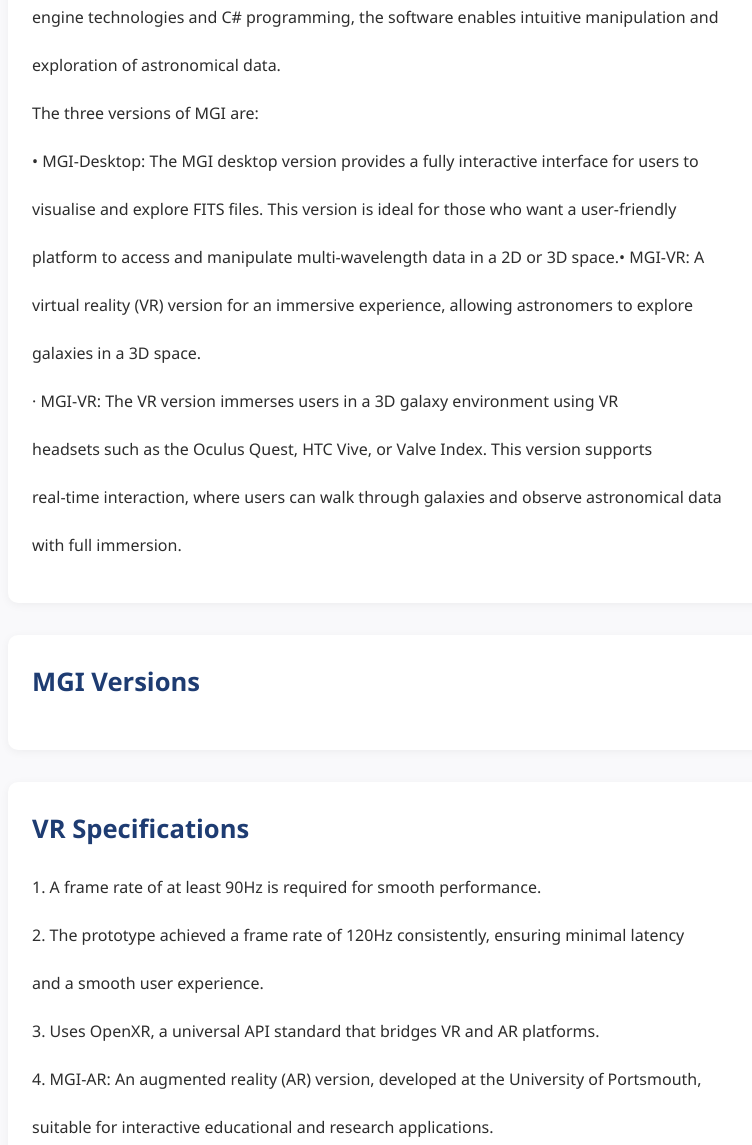
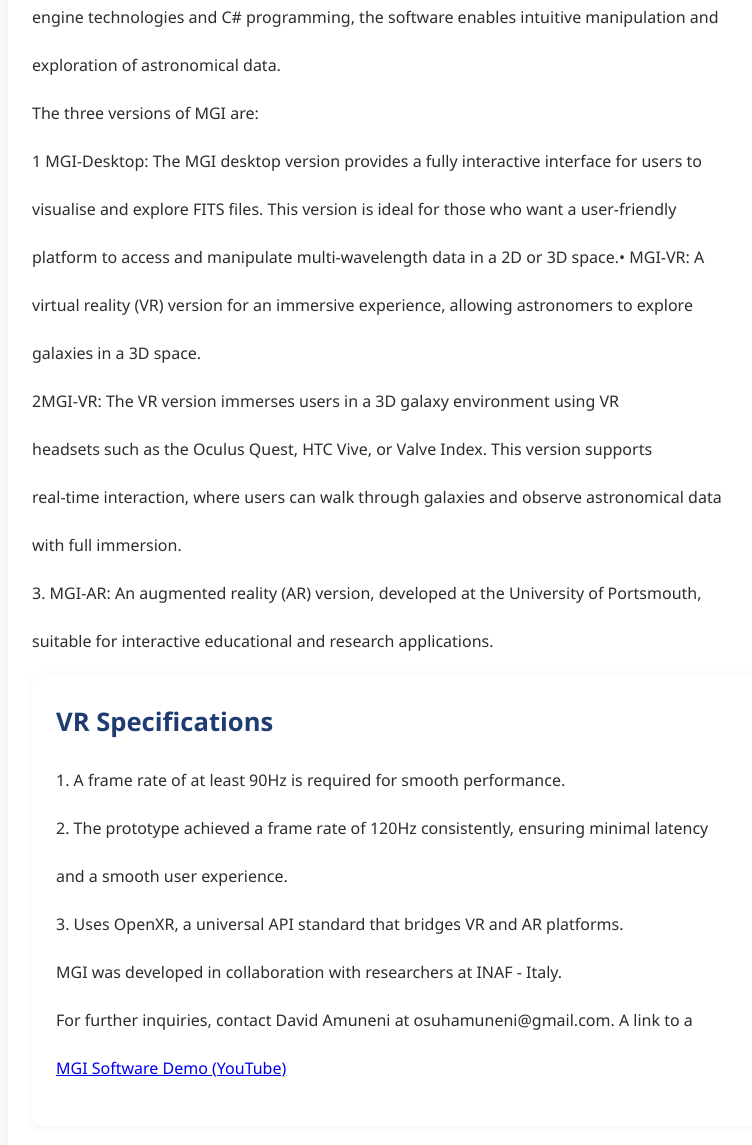
Before and after one commit to osuhamuneni/MGI-User-Manual, a plain HTML site: page index.html in a window 1280 px wide. Shown: the part 1312-2457 px from the top of the page, without its empty margins (152-904 px from the left). Drawn offline with Linux system fonts and the light colour scheme.

Commit message:
Update index.html

```diff
--- a/index.html
+++ b/index.html
@@ -49,28 +49,24 @@
 <p style="text-align: justify;">engine technologies and C# programming, the software enables intuitive manipulation and</p>
 <p style="text-align: justify;">exploration of astronomical data.</p>
 <p style="text-align: justify;">The three versions of MGI are:</p>
-<p style="text-align: justify;">• MGI-Desktop: The MGI desktop version provides a fully interactive interface for users to</p>
+<p style="text-align: justify;">1 MGI-Desktop: The MGI desktop version provides a fully interactive interface for users to</p>
 <p style="text-align: justify;">visualise and explore FITS files. This version is ideal for those who want a user-friendly</p>
 <p style="text-align: justify;">platform to access and manipulate multi-wavelength data in a 2D or 3D space.• MGI-VR: A</p>
 <p style="text-align: justify;">virtual reality (VR) version for an immersive experience, allowing astronomers to explore</p>
 <p style="text-align: justify;">galaxies in a 3D space.</p>
-<p style="text-align: justify;">· MGI-VR: The VR version immerses users in a 3D galaxy environment using VR</p>
+<p style="text-align: justify;">2MGI-VR: The VR version immerses users in a 3D galaxy environment using VR</p>
 <p style="text-align: justify;">headsets such as the Oculus Quest, HTC Vive, or Valve Index. This version supports</p>
 <p style="text-align: justify;">real-time interaction, where users can walk through galaxies and observe astronomical data</p>
 <p style="text-align: justify;">with full immersion.</p>
+<p style="text-align: justify;">3.  MGI-AR: An augmented reality (AR) version, developed at the University of Portsmouth,</p>
+<p style="text-align: justify;">suitable for interactive educational and research applications.</p>
 
-</section>
-<section id="versions">
-<h2>MGI Versions</h2>
-</section>
 <section id="vr-specs">
 <h2>VR Specifications</h2>
 <p style="text-align: justify;">1. A frame rate of at least 90Hz is required for smooth performance.</p>
 <p style="text-align: justify;">2. The prototype achieved a frame rate of 120Hz consistently, ensuring minimal latency</p>
 <p style="text-align: justify;">and a smooth user experience.</p>
-<p style="text-align: justify;">3.  Uses OpenXR, a universal API standard that bridges VR and AR platforms.</p>
-<p style="text-align: justify;">4.  MGI-AR: An augmented reality (AR) version, developed at the University of Portsmouth,</p>
-<p style="text-align: justify;">suitable for interactive educational and research applications.</p>
+<p style="text-align: justify;">3. Uses OpenXR, a universal API standard that bridges VR and AR platforms.</p>
 <p style="text-align: justify;">MGI was developed in collaboration with researchers at INAF - Italy.</p>
 <p style="text-align: justify;">For further inquiries, contact David Amuneni at osuhamuneni@gmail.com. A link to a</p>
 <p style="text-align: justify;"><a href="https://youtu.be/Dto6QBzXBbg" target="_blank">MGI Software Demo (YouTube)</a></p>
```
